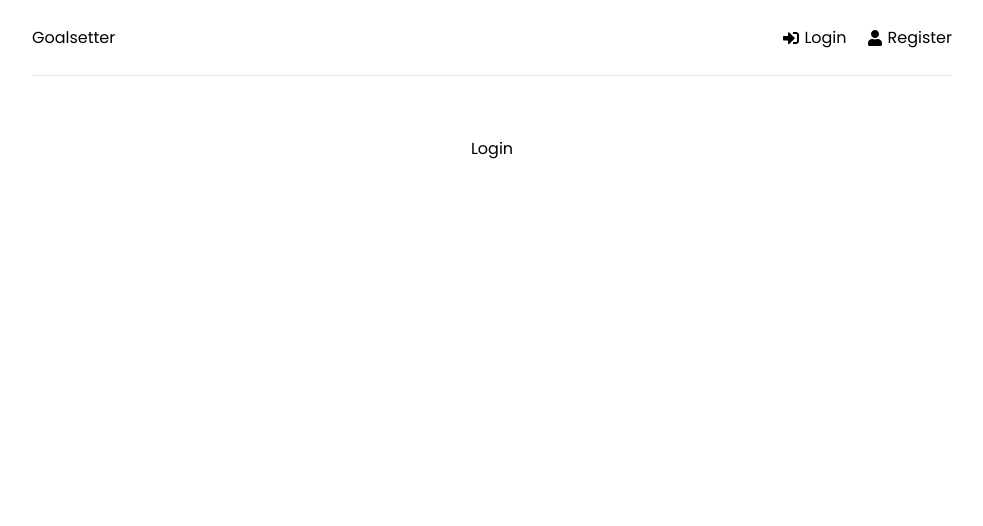
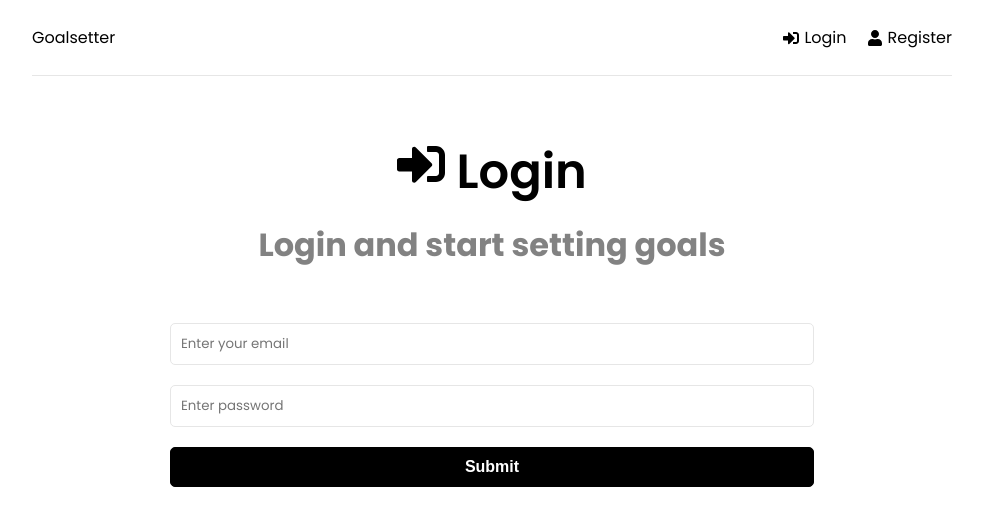
Before and after one commit to MikaelaJ/mern-stack, a React (Create React App) app in the folder frontend/: page /login in a window 1280 px wide. Shown: the top 526 px of the page, without its empty margins (148-1131 px from the left). Built offline with nearby package versions, Linux system fonts and the light colour scheme.

Commit message:
feat: Added form and login UI

```diff
--- a/frontend/src/pages/Login.jsx
+++ b/frontend/src/pages/Login.jsx
@@ -1,9 +1,47 @@
-import React from 'react'
+import { useState, useEffect } from 'react'
+import { FaSignInAlt } from 'react-icons/fa'
 
 function Login() {
-  return (
-    <div>Login</div>
-  )
+    const [formData, setFormData] = useState({
+        email: '',
+        password: '',
+    })
+
+    const { email, password } = formData
+
+    const onChange = (e) => {
+        setFormData((prevState) => ({
+            ...prevState,
+            [e.target.name]: e.target.value,
+        }))
+    }
+    const onSubmit = (e) => {
+        e.preventDefault()
+    }
+
+    return (
+        <>
+            <section className='heading'>
+                <h1>
+                    <FaSignInAlt /> Login
+                </h1>
+                <p>Login and start setting goals</p>
+            </section>
+            <section className="form">
+                <form onSubmit={onSubmit}>
+                    <div className="form-group">
+                        <input type="email" className="form-control" id="email" email="email" value={email} placeholder="Enter your email" onchange={onChange} />
+                    </div>
+                    <div className="form-group">
+                        <input type="password" className="form-control" id="password" email="password" value={password} placeholder="Enter password" onchange={onChange} />
+                    </div>
+                    <div className="form-group">
+                        <button type="submit" className='btn btn-block'>Submit</button>
+                    </div>
+                </form>
+            </section>
+        </>
+    )
 }
 
 export default Login
--- a/frontend/src/pages/Register.jsx
+++ b/frontend/src/pages/Register.jsx
@@ -11,24 +11,42 @@
 
     const { name, email, password, password2 } = formData
 
-    const onChange = () => { }
+    const onChange = (e) => {
+        setFormData((prevState) => ({
+            ...prevState,
+            [e.target.name]: e.target.value,
+        }))
+    }
+    const onSubmit = (e) => {
+        e.preventDefault()
+    }
 
     return (
         <>
             <section className='heading'>
                 <h1>
-                    <FaUser />
+                    <FaUser /> Register
                 </h1>
-                <p>Please create an accont</p>
+                <p>Please create an account</p>
             </section>
             <section className="form">
-                <form>
+                <form onSubmit={onSubmit}>
                     <div className="form-group">
-
+                        <input type="text" className="form-control" id="name" name="name" value={name} placeholder="Enter your name" onchange={onChange} />
                     </div>
-                    <input type="text" className="form-control" id="name" name="name" value={name} placeholder="Enter your name" onchange={onChange} />
+                    <div className="form-group">
+                        <input type="email" className="form-control" id="email" email="email" value={email} placeholder="Enter your email" onchange={onChange} />
+                    </div>
+                    <div className="form-group">
+                        <input type="password" className="form-control" id="password" email="password" value={password} placeholder="Enter password" onchange={onChange} />
+                    </div>
+                    <div className="form-group">
+                        <input type="password" className="form-control" id="password2" email="password2" value={password2} placeholder="Confirm password" onchange={onChange} />
+                    </div>
+                    <div className="form-group">
+                        <button type="submit" className='btn btn-block'>Submit</button>
+                    </div>
                 </form>
-
             </section>
         </>
     )
```
